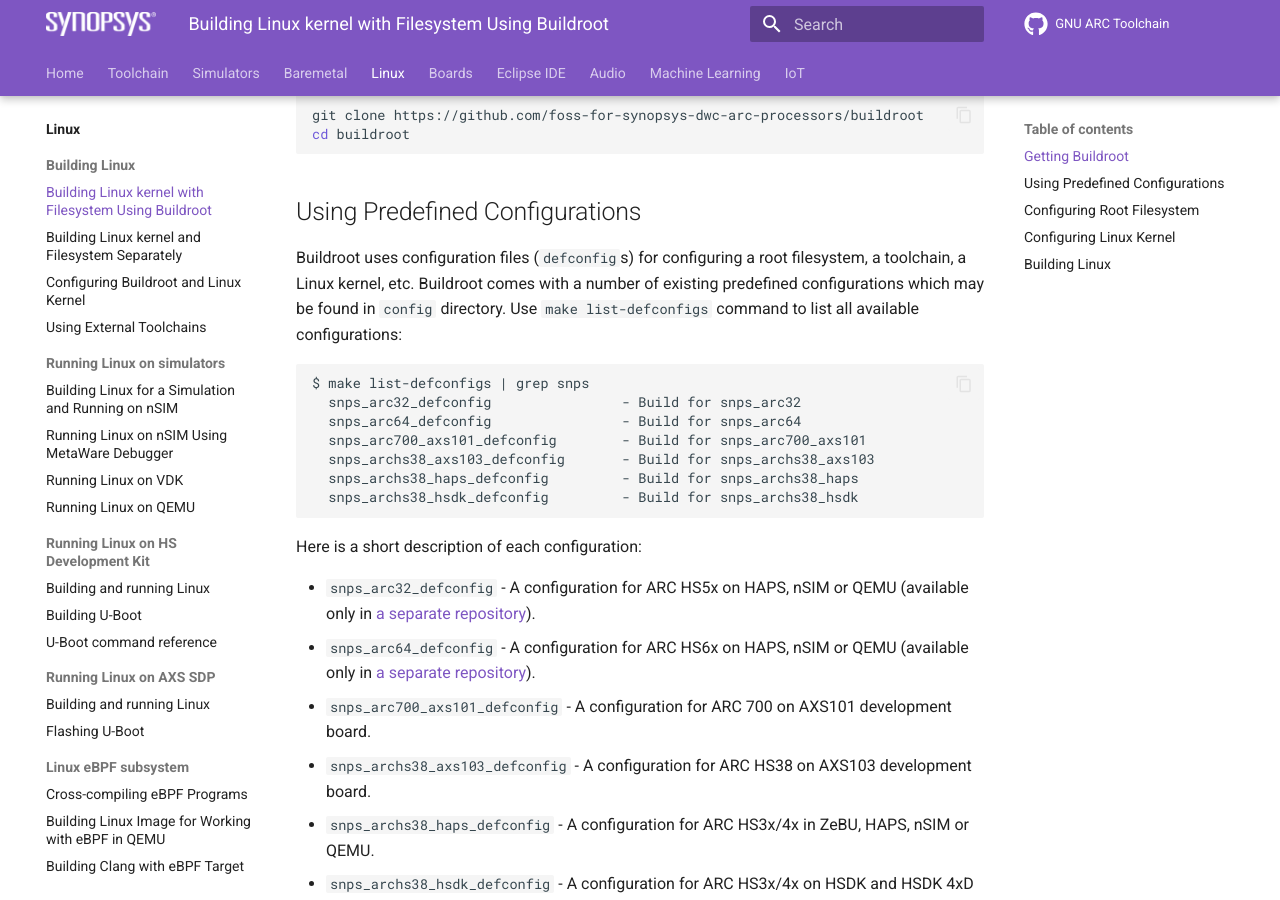
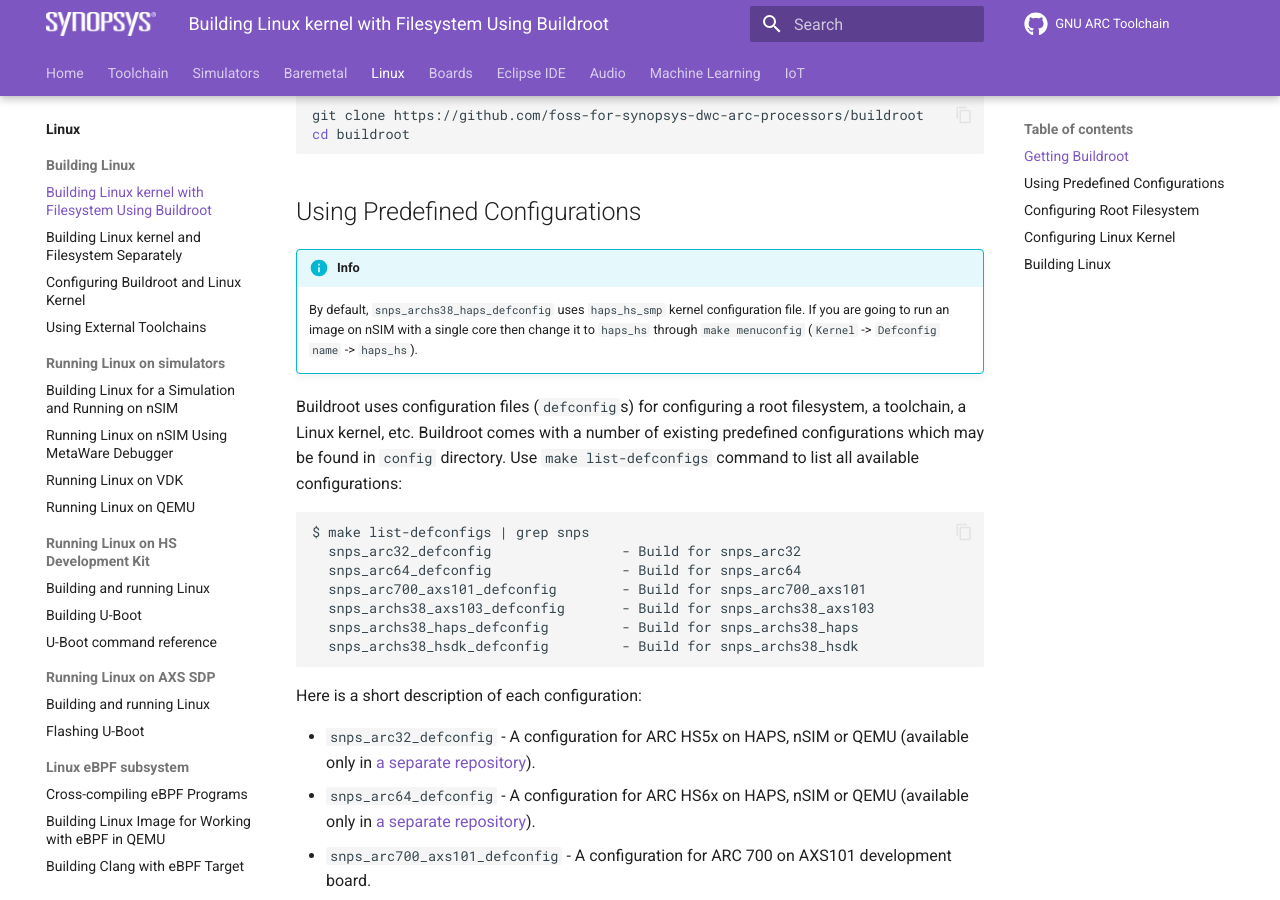
Before and after one commit to foss-for-synopsys-dwc-arc-processors/documentation, an MkDocs documentation site: the page built from docs/linux/building/buildroot.md, in a window 1280 px wide and 900 px high, scrolled down 500 px. Built offline with MkDocs 1.6.1 and Material for MkDocs 9.7.7, drawn with Linux system fonts in a browser that asks for light colours; comment, search, counter and statistics services are not loaded; the version menu is left out.

Commit message:
buildroot: Note that haps_hs must be used for nSIM

````diff
--- a/docs/linux/building/buildroot.md
+++ b/docs/linux/building/buildroot.md
@@ -19,6 +19,13 @@
 ```
 
 ## Using Predefined Configurations
+
+!!! info
+
+    By default, `snps_archs38_haps_defconfig` uses `haps_hs_smp`
+    kernel configuration file. If you are going to run an image on nSIM with
+    a single core then change it to `haps_hs` through `make menuconfig`
+    (`Kernel` -> `Defconfig name` -> `haps_hs`).
 
 Buildroot uses configuration files (`defconfig`s) for configuring a root filesystem,
 a toolchain, a Linux kernel, etc. Buildroot comes with a number of existing predefined
````
Also changed, not shown: docs/linux/simulators/nsim.md (+7 -0 lines).
